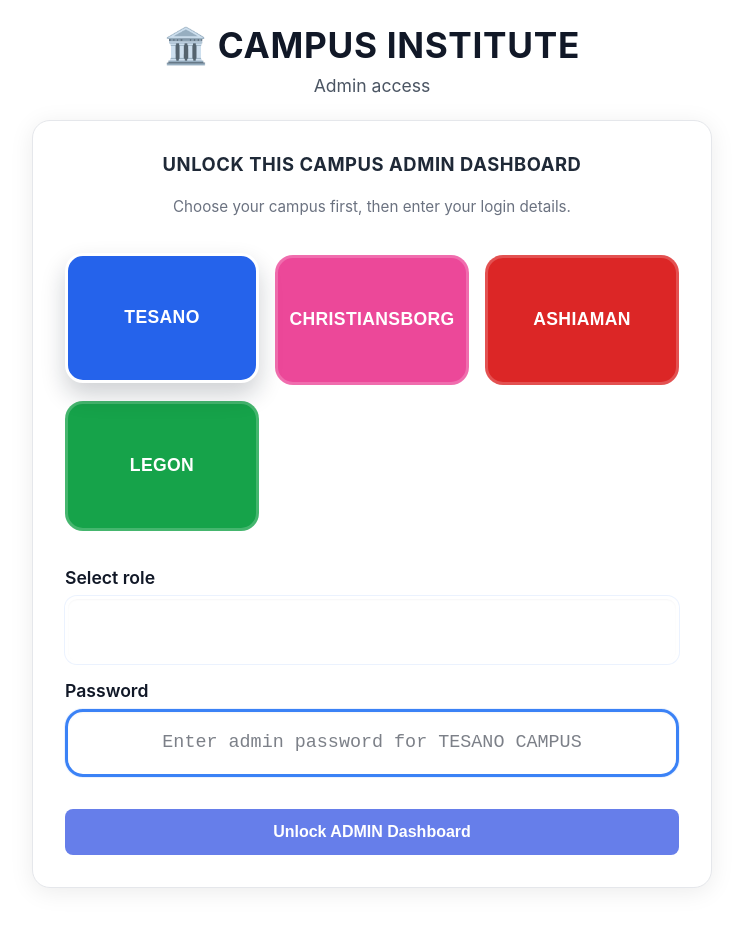
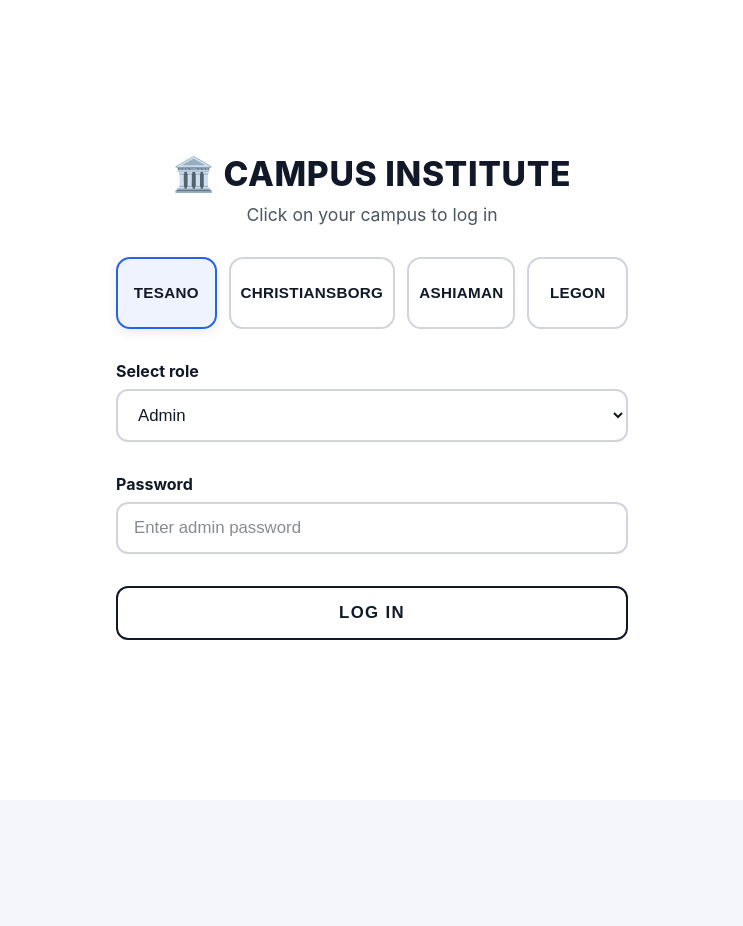
Before and after one commit to kojowallet01/patron-housing-access, a React (Vite) app: page /admin in a window 1280 px wide. Shown: the whole page, without its empty margins (268-1011 px from the left). After the commit the page ends 800 px from the top, so only its background shows below. Built offline with nearby package versions, Linux system fonts and the light colour scheme.

Commit message:
Redesign login page to wireframe: single column, horizontal campus row, outlined fields, LOG IN button

```diff
--- a/src/index.css
+++ b/src/index.css
@@ -1508,7 +1508,7 @@ tr:hover {
   color: white;
 }
 
-/* ===== LOGIN / ROLE GATE PAGE (white) ===== */
+/* ===== LOGIN / ROLE GATE PAGE (white, single-column wireframe) ===== */
 .role-gate-page {
   background: #ffffff;
   color: #1f2937;
@@ -1516,55 +1516,144 @@ tr:hover {
   align-items: center;
 }
 
-.role-gate-page .home-header {
+.login-wrap {
   width: 100%;
-  max-width: 720px;
-  padding: 24px 20px 0;
-}
-
-.role-gate-page .home-header h1 {
+  max-width: 560px;
+  margin: 0 auto;
+  padding: 48px 24px 56px;
+  display: flex;
+  flex-direction: column;
+  gap: 32px;
+}
+
+.login-header {
+  text-align: center;
+}
+
+.login-header h1 {
+  font-size: 2.1rem;
+  font-weight: 800;
   color: #111827;
-}
-
-.role-gate-page .home-header p {
+  letter-spacing: 0.02em;
+  margin: 0;
+}
+
+.login-header p {
+  margin: 10px 0 0;
+  font-size: 1.1rem;
   color: #4b5563;
-  opacity: 1;
-}
-
-.role-gate-page .home-content {
-  flex: 0 0 auto;
+}
+
+.campus-row {
+  display: grid;
+  grid-template-columns: repeat(4, 1fr);
+  gap: 12px;
+}
+
+.campus-box {
+  border: 2px solid #d1d5db;
+  border-radius: 14px;
+  background: #ffffff;
+  color: #111827;
+  padding: 18px 10px;
+  font-size: 0.95rem;
+  font-weight: 700;
+  letter-spacing: 0.02em;
+  text-transform: uppercase;
+  cursor: pointer;
+  transition: border-color 0.2s ease, box-shadow 0.2s ease, transform 0.2s ease;
+  display: flex;
+  align-items: center;
+  justify-content: center;
+  text-align: center;
+  min-height: 72px;
+}
+
+.campus-box:hover {
+  border-color: #9ca3af;
+  transform: translateY(-1px);
+}
+
+.campus-box.selected {
+  box-shadow: 0 4px 12px rgba(0, 0, 0, 0.08);
+}
+
+.login-field {
+  display: flex;
+  flex-direction: column;
+  gap: 8px;
+}
+
+.login-field label {
+  font-size: 1rem;
+  font-weight: 700;
+  color: #111827;
+}
+
+.login-field select,
+.login-field input[type="password"] {
+  border: 2px solid #d1d5db;
+  border-radius: 12px;
+  background: #ffffff;
+  color: #111827;
+  padding: 14px 16px;
+  font-size: 1.05rem;
   width: 100%;
-  max-width: 720px;
-  padding: 24px 20px 40px;
-  align-items: stretch;
-}
-
-.role-gate-page .page-card {
-  cursor: default;
   min-height: 0;
-  border: 1px solid #e5e7eb;
-  box-shadow: 0 4px 24px rgba(0, 0, 0, 0.08);
+  outline: none;
+  box-shadow: none;
+  appearance: auto;
+  background-image: none;
+}
+
+.login-field select:focus,
+.login-field input[type="password"]:focus {
+  border-color: #2563eb;
+  box-shadow: 0 0 0 4px rgba(37, 99, 235, 0.12);
+}
+
+.login-field input[type="password"]::placeholder {
+  color: rgba(17, 24, 39, 0.5);
+}
+
+.login-alert {
+  margin: 0;
+}
+
+.login-button {
+  border: 2px solid #111827;
+  border-radius: 12px;
+  background: #ffffff;
+  color: #111827;
+  font-size: 1.05rem;
+  font-weight: 800;
+  letter-spacing: 0.08em;
+  text-transform: uppercase;
+  padding: 15px;
+  cursor: pointer;
   width: 100%;
-  text-align: center;
-}
-
-.role-gate-page .page-card h3 {
-  margin: 0 auto;
-  max-width: 520px;
-}
-
-.role-gate-page .page-card > p {
-  margin: 0 auto;
-  max-width: 520px;
-}
-
-.role-gate-page .page-card label {
-  text-align: left;
-  display: block;
-}
-
-.role-gate-page .campus-card {
-  border: 3px solid rgba(255, 255, 255, 0.25);
+  transition: background 0.2s ease, color 0.2s ease, transform 0.2s ease;
+}
+
+.login-button:hover {
+  background: #111827;
+  color: #ffffff;
+  transform: translateY(-1px);
+}
+
+@media (max-width: 640px) {
+  .login-wrap {
+    padding: 32px 16px 40px;
+    gap: 28px;
+  }
+
+  .campus-row {
+    grid-template-columns: repeat(2, 1fr);
+  }
+
+  .login-header h1 {
+    font-size: 1.7rem;
+  }
 }
 
 .home-header {
--- a/src/pages/RoleGate.jsx
+++ b/src/pages/RoleGate.jsx
@@ -99,18 +99,13 @@ function RoleGate({ role, title, subtitle, children }) {
 
   return (
     <div className="fullscreen-container role-gate-page">
-      <div className="home-header">
+      <div className="login-wrap">
+        <header className="login-header">
           <h1>🏛️ {CAMPUS_INSTITUTE_NAME}</h1>
-        <p>{title}</p>
-      </div>
+          <p>Click on your campus to log in</p>
+        </header>
 
-      <div className="home-content" style={{ maxWidth: 720 }}>
-        <div className="page-card" style={{ padding: '2rem' }}>
-          <h3>{subtitle}</h3>
-          <p style={{ marginTop: 8 }}>Choose your campus first, then enter your login details.</p>
-
-          <div style={{ marginTop: 24 }}>
-            <div style={{ display: 'grid', gridTemplateColumns: 'repeat(auto-fit, minmax(180px, 1fr))', gap: 16 }}>
+        <div className="campus-row">
           {CAMPUS_LIST.map((campus) => {
             const isSelected = selectedCampus === campus
             return (
@@ -118,29 +113,24 @@ function RoleGate({ role, title, subtitle, children }) {
                 key={campus}
                 type="button"
                 onClick={() => handleCampusSelect(campus)}
-                    className="campus-card"
+                className={`campus-box${isSelected ? ' selected' : ''}`}
                 style={{
-                      background: CAMPUS_COLORS[campus] || '#475569',
-                      border: isSelected ? '3px solid #ffffff' : '3px solid rgba(255,255,255,0.2)',
-                      boxShadow: isSelected ? '0 12px 24px rgba(15, 23, 42, 0.2)' : 'none',
-                      transform: isSelected ? 'translateY(-2px)' : 'none'
+                  borderColor: isSelected ? (CAMPUS_COLORS[campus] || '#2563eb') : undefined,
+                  background: isSelected ? `${CAMPUS_COLORS[campus]}14` : '#ffffff'
                 }}
               >
-                    <span className="campus-card-title">{campus.replace(' CAMPUS', '')}</span>
+                <span>{campus.replace(' CAMPUS', '')}</span>
               </button>
             )
           })}
         </div>
-          </div>
 
-          <div style={{ marginTop: 24, display: 'grid', gap: 16 }}>
-            <div>
-              <label style={{ display: 'block', marginBottom: 8, fontWeight: 600 }}>Select role</label>
+        <div className="login-field">
+          <label htmlFor="role-select">Select role</label>
           <select
+            id="role-select"
             value={selectedRole}
             onChange={(e) => setSelectedRole(e.target.value)}
-                className="security-input"
-                style={{ width: '100%' }}
           >
             {ROLE_OPTIONS.map((r) => (
               <option key={r.value} value={r.value}>
@@ -151,31 +141,28 @@ function RoleGate({ role, title, subtitle, children }) {
         </div>
 
         {selectedCampus && (
-              <div>
-                <label style={{ display: 'block', marginBottom: 8, fontWeight: 600 }}>Password</label>
+          <div className="login-field">
+            <label htmlFor="password-input">Password</label>
             <input
+              id="password-input"
               type="password"
               value={password}
               onChange={(e) => setPassword(e.target.value)}
               onKeyDown={(e) => e.key === 'Enter' && handleUnlock()}
-                  placeholder={`Enter ${selectedRole.replace('-', ' ')} password for ${selectedCampus}`}
-                  className="security-input"
-                  style={{ width: '100%' }}
+              placeholder={`Enter ${selectedRole.replace('-', ' ')} password`}
             />
           </div>
         )}
-          </div>
 
         {error && (
-            <div className="alert alert-error" style={{ marginTop: 16 }}>
+          <div className="alert alert-error login-alert">
             {error}
           </div>
         )}
 
-          <button className="btn btn-primary" style={{ marginTop: 20, width: '100%' }} onClick={handleUnlock}>
-            Unlock ADMIN Dashboard
+        <button className="login-button" onClick={handleUnlock}>
+          LOG IN
         </button>
-        </div>
       </div>
     </div>
   )
```
Lines whose indentation alone changed are shown as unchanged.
